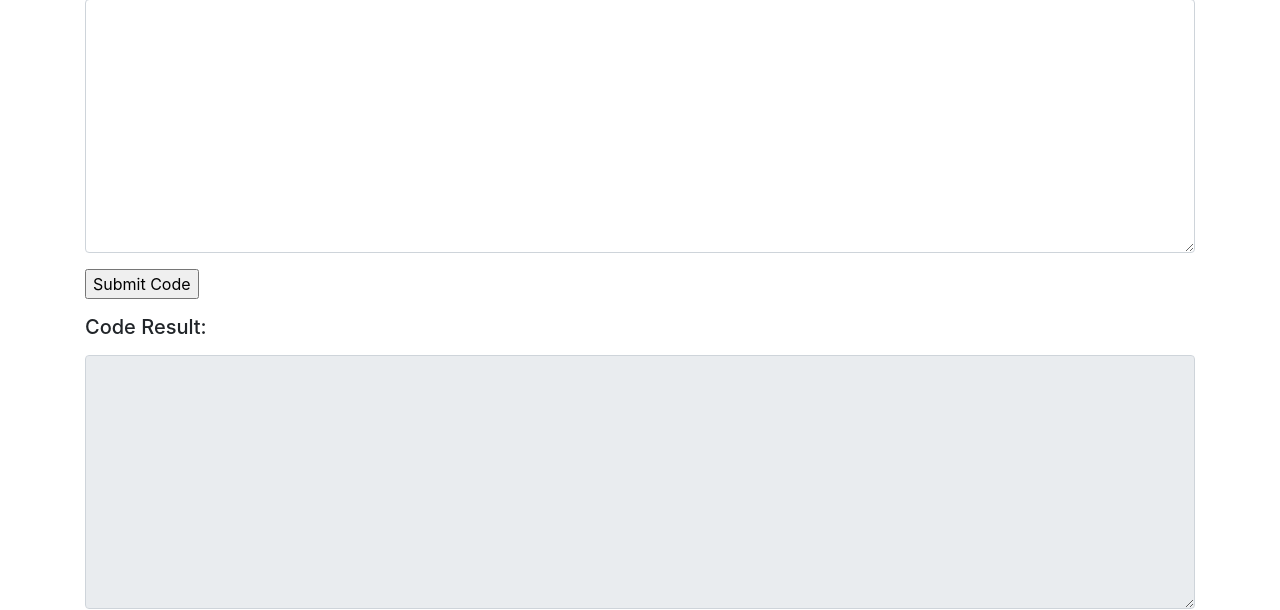
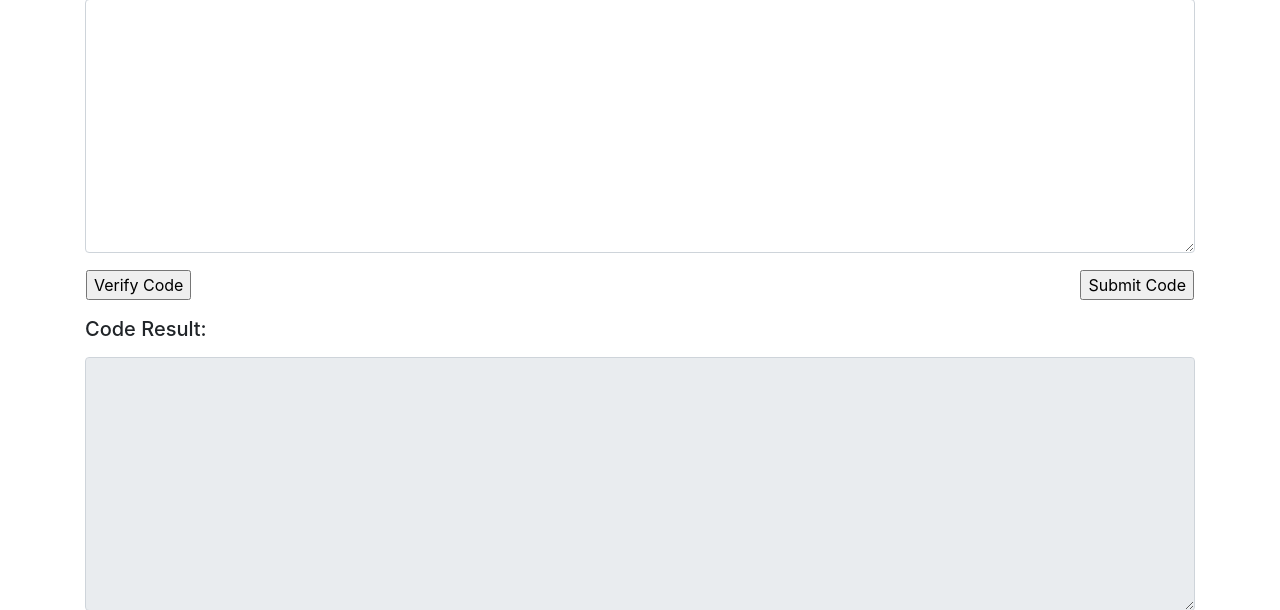
Before and after one commit to martiousteam/python-hackathon-webapp, a Flask app: page / in a window 1280 px wide. Shown: the part 276-886 px from the top of the page. Run offline with Flask 2, Linux system fonts and the light colour scheme; some libraries are stand-ins or nearby versions.

```diff
--- a/forms.py
+++ b/forms.py
@@ -5,10 +5,16 @@ from wtforms.widgets import TextArea
 
 class CodeForm(Form):
     code_text = TextAreaField('Enter Code Here:', [validators.DataRequired()], widget=TextArea(),
-                              render_kw={'class': 'form-control', 'rows': 10, 'columns': 1000})
+                              render_kw={'class': 'form-control',
+                                         'rows': 10,
+                                         'style': "font-family:'Monaco'"})
+    code_verify = SubmitField('Verify Code')
     code_submit = SubmitField('Submit Code')
 
 
 class ResultForm(Form):
     result_text = TextAreaField('Code Result:', [validators.data_required()],
-                                render_kw={'readonly': True, 'class': 'form-control', 'rows': 10, 'columns': 50})
+                                render_kw={'readonly': True,
+                                           'class': 'form-control',
+                                           'rows': 10,
+                                           'style': "font-family:'Monaco'"})
--- a/hackathonapp.py
+++ b/hackathonapp.py
@@ -16,10 +16,13 @@ def homepage():
 
     app.logger.info(request.method)
 
-    if request.method == 'POST' and code_form.validate() and code_form.code_submit.data:
+    if request.method == 'POST' and code_form.validate() and code_form.code_verify.data:
         code_str = code_form.code_text.data
         result_text = exec_untrusted(code_str)
         result_form.result_text.data = result_text
+
+    if request.method == 'POST' and code_form.validate() and code_form.code_submit.data:
+        pass
 
     return render_template('index.html', code_form=code_form, result_form=result_form)
 
--- a/templates/index.html
+++ b/templates/index.html
@@ -9,7 +9,16 @@
                 {{ code_form.code_text }}
             </div>
             <div class="form-group">
-                {{ code_form.code_submit }}
+            <table width="100%">
+                <tr>
+                    <td>
+                        {{ code_form.code_verify }}
+                    </td>
+                    <td align="right">
+                        {{ code_form.code_submit }}
+                    </td>
+                </tr>
+            </table>
             </div>
         </form>
 
@@ -18,9 +27,7 @@
             <div class="form-group">
                 {{ result_form.result_text }}
             </div>
-
         </form>
-
     </div>
 
 {% endblock %}
```
